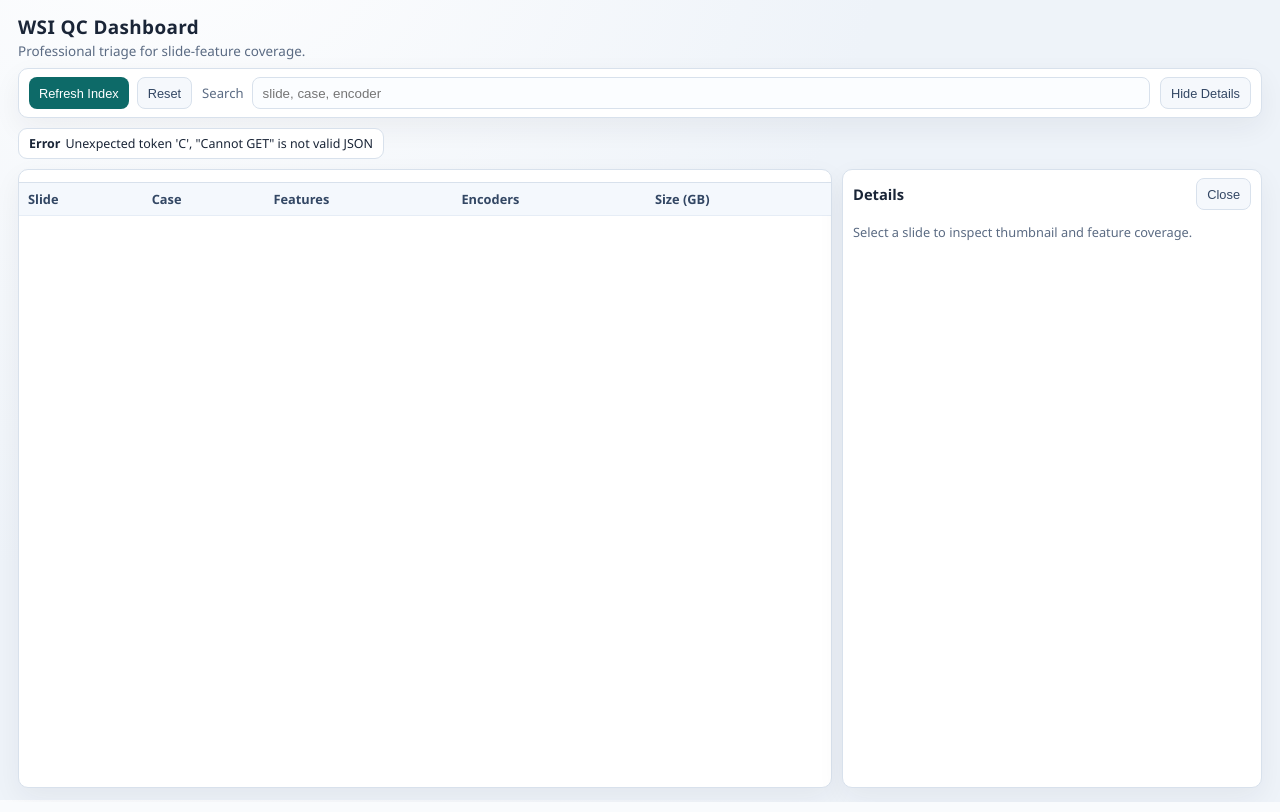
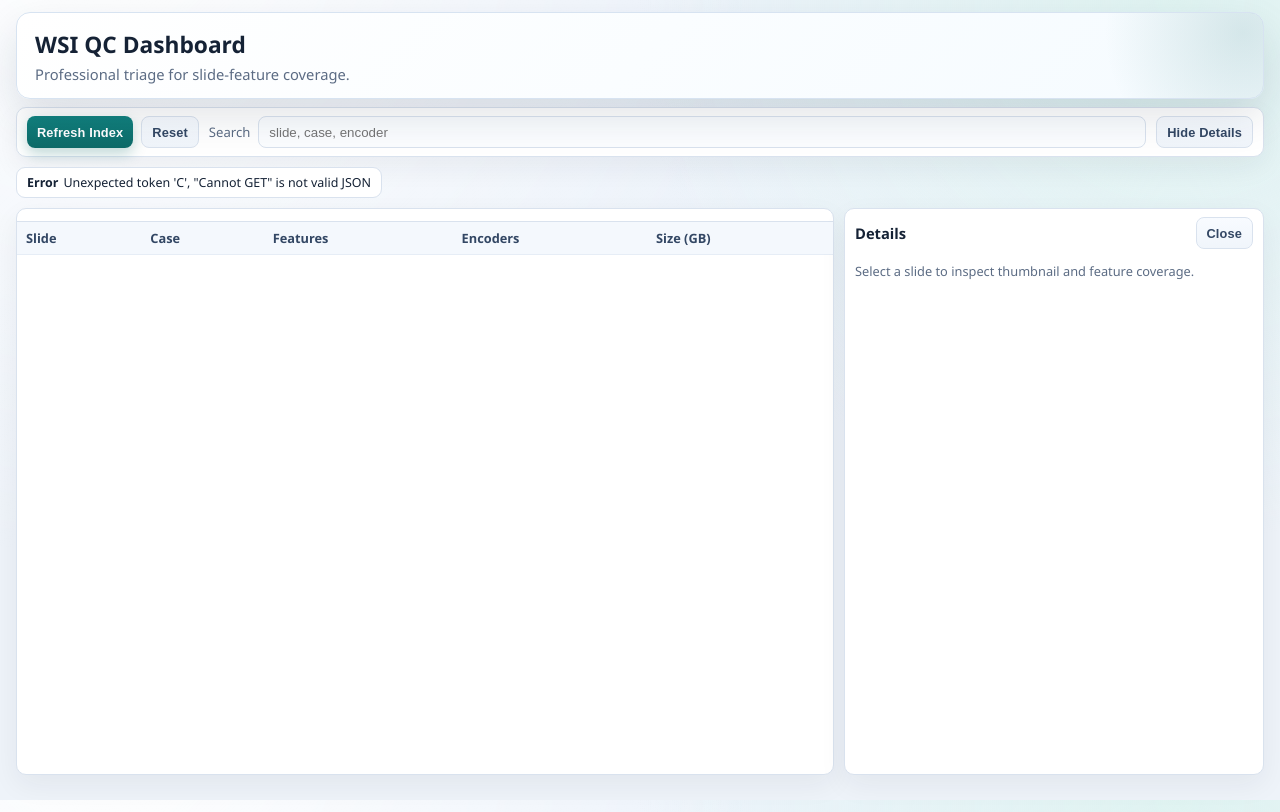
Before and after one commit to W8Yi/wsi-bench, a Python web app: template templates/index.html in a window 1280 px wide. Run offline with Jinja, Linux system fonts and the light colour scheme; the template is opened without the code that fills it, so the values that code supplies are empty.

Commit message:
Align QC header/nav styling with SAE page

```diff
--- a/static/style.css
+++ b/static/style.css
@@ -1,16 +1,17 @@
 :root {
   --bg: #eef3f9;
   --panel: #ffffff;
-  --line: #d8e1ec;
-  --ink: #1a2537;
-  --subtle: #5b6b83;
-  --accent: #0d6a68;
+  --line: #d9e2ee;
+  --ink: #152235;
+  --subtle: #5c6c84;
+  --accent: #0f6d60;
   --accent-soft: #e8f5f3;
-  --warn: #a12828;
-  --warn-soft: #fdeeee;
+  --warn: #a72e2e;
+  --warn-soft: #fdeff0;
   --ok: #1e6f3f;
-  --ok-soft: #e9f6ee;
+  --ok-soft: #eaf6ef;
   --shadow: 0 10px 28px rgba(26, 37, 55, 0.06);
+  --shadow-strong: 0 18px 42px rgba(20, 34, 60, 0.12);
 }
 
 * {
@@ -26,32 +27,89 @@
   margin: 0;
   font-family: "IBM Plex Sans", "Segoe UI", sans-serif;
   color: var(--ink);
-  background: radial-gradient(circle at 12% -20%, #ffffff 0%, var(--bg) 50%);
+  background:
+    radial-gradient(circle at 8% -12%, #ffffff 0%, transparent 44%),
+    radial-gradient(circle at 92% 0%, #dff3f1 0%, transparent 38%),
+    linear-gradient(180deg, #edf3fb 0%, var(--bg) 64%);
   overflow: hidden;
 }
 
 .app-header {
-  padding: 14px 18px 8px;
+  margin: 12px 16px 8px;
+  padding: 16px 18px 14px;
+  display: flex;
+  justify-content: space-between;
+  align-items: flex-start;
+  gap: 16px;
+  border: 1px solid #d7e3f1;
+  border-radius: 14px;
+  background: linear-gradient(135deg, #ffffff 0%, #f5fbff 100%);
+  box-shadow: var(--shadow-strong);
+  position: relative;
+  overflow: hidden;
+}
+
+.app-header::after {
+  content: "";
+  position: absolute;
+  right: -120px;
+  top: -120px;
+  width: 280px;
+  height: 280px;
+  background: radial-gradient(circle, rgba(12, 106, 104, 0.14) 0%, rgba(12, 106, 104, 0) 70%);
+  pointer-events: none;
 }
 
 .app-header h1 {
   margin: 0;
-  font-size: 1.18rem;
-  letter-spacing: 0.02em;
+  font-size: 1.42rem;
+  font-weight: 700;
 }
 
 .app-header p {
-  margin: 2px 0 0;
+  margin: 4px 0 0;
   color: var(--subtle);
-  font-size: 0.84rem;
+  font-size: 0.92rem;
+  max-width: 62ch;
+}
+
+.top-nav {
+  display: flex;
+  gap: 10px;
+  margin-top: 0;
+  flex-shrink: 0;
+}
+
+.top-nav a {
+  text-decoration: none;
+  border: 1px solid #cbd9eb;
+  border-radius: 999px;
+  padding: 9px 18px;
+  font-size: 0.94rem;
+  font-weight: 600;
+  color: #2a456a;
+  background: linear-gradient(180deg, #f8fbff 0%, #edf3fb 100%);
+  transition: transform 120ms ease, box-shadow 120ms ease;
+}
+
+.top-nav a:hover {
+  transform: translateY(-1px);
+  box-shadow: 0 6px 16px rgba(39, 71, 109, 0.14);
+}
+
+.top-nav a.active {
+  background: var(--accent-soft);
+  border-color: #88c8c2;
+  color: #0d5b58;
+  font-weight: 600;
 }
 
 .app-main {
-  height: calc(100vh - 66px);
+  height: calc(100vh - 118px);
   display: grid;
   grid-template-rows: auto auto minmax(0, 1fr);
   gap: 10px;
-  padding: 0 18px 14px;
+  padding: 0 16px 14px;
 }
 
 .toolbar {
@@ -100,20 +158,25 @@
   padding: 0 10px;
   border-radius: 8px;
   border: 0;
-  background: var(--accent);
+  background: linear-gradient(180deg, #11827f 0%, #0d6a68 100%);
   color: #fff;
   font-size: 0.8rem;
   cursor: pointer;
+  font-weight: 600;
+  letter-spacing: 0.01em;
+  box-shadow: 0 6px 14px rgba(13, 106, 104, 0.25);
 }
 
 button:hover {
-  filter: brightness(1.05);
+  filter: brightness(1.04);
+  transform: translateY(-1px);
 }
 
 .ghost-btn {
-  background: #f5f8fc;
+  background: linear-gradient(180deg, #f8fbff 0%, #f0f5fb 100%);
   color: #334764;
   border: 1px solid var(--line);
+  box-shadow: none;
 }
 
 .summary-strip {
```
